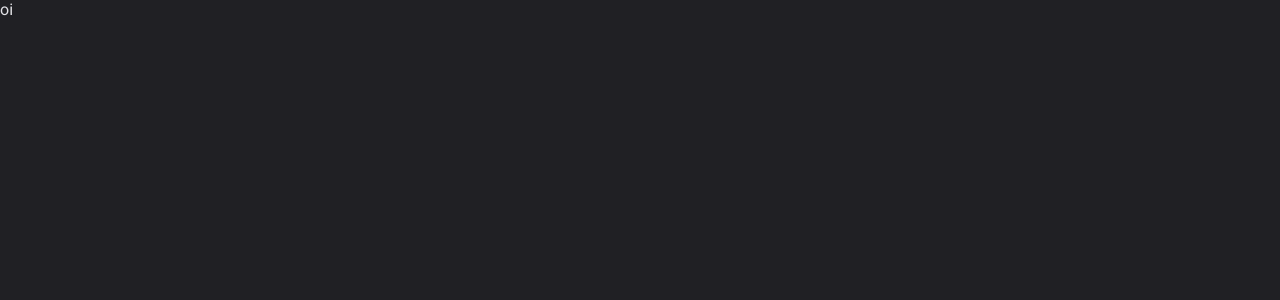
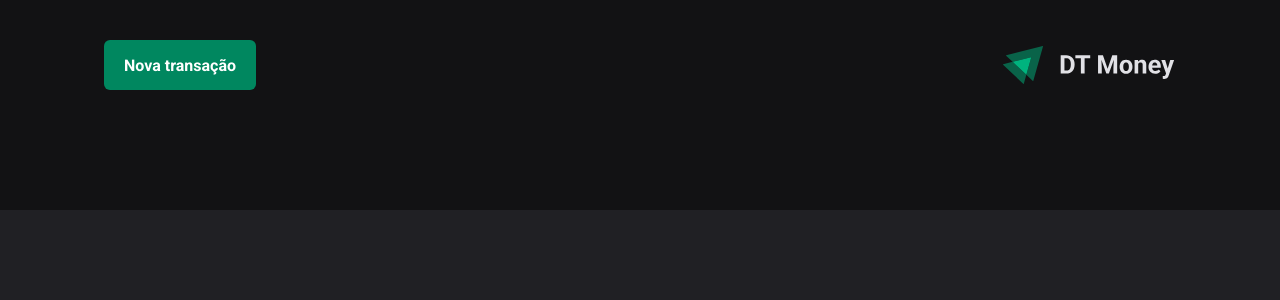
Before and after one commit to mujapira/my-finances, a React (Vite) app: page / in a window 1280 px wide. Shown: the top 300 px of the page. Built offline with nearby package versions, Linux system fonts and the light colour scheme.

Commit message:
feat: Header component

```diff
--- a/src/App.tsx
+++ b/src/App.tsx
@@ -1,4 +1,5 @@
 import { ThemeProvider } from "styled-components";
+import { Transactions } from "./pages/Transactions";
 import { GlobalStyle } from "./styles/global";
 import { defaultTheme } from "./styles/themes/default";
 
@@ -6,8 +7,7 @@
   return (
     <ThemeProvider theme={defaultTheme}>
       <GlobalStyle />
-      <div>oi</div>
-
+      <Transactions />
     </ThemeProvider>
-  )
+  );
 }
--- /dev/null
+++ b/src/components/Header/index.tsx
@@ -0,0 +1,13 @@
+import { HeaderContainer, HeaderContent, NewTransactionButton } from "./styles";
+import Logo from "../../assets/logo.svg";
+
+export function Header() {
+  return (
+    <HeaderContainer>
+      <HeaderContent>
+        <NewTransactionButton>Nova transação</NewTransactionButton>
+        <img src={Logo} alt="" />
+      </HeaderContent>
+    </HeaderContainer>
+  );
+}
--- /dev/null
+++ b/src/components/Header/styles.ts
@@ -0,0 +1,33 @@
+import styled from "styled-components";
+
+export const HeaderContainer = styled.header`
+  background: ${(props) => props.theme["gray-900"]};
+  padding: 2.5rem 0rem 7.5rem;
+`;
+
+export const HeaderContent = styled.div`
+  width: 100%;
+  max-width: 1120px;
+  margin: 0 auto;
+  padding: 0 1.5rem;
+
+  display: flex;
+  justify-content: space-between;
+  align-items: center;
+`;
+
+export const NewTransactionButton = styled.button`
+  height: 50px;
+  border: 0;
+  background: ${(props) => props.theme["green-500"]};
+  color: ${(props) => props.theme.white};
+  font-weight: bold;
+  padding: 0 1.25rem;
+  border-radius: 6px;
+  cursor: pointer;
+
+  &:hover {
+    background-color: ${(props) => props.theme["green-700"]};
+    transition: background-color 0.2s;
+  }
+`;
--- /dev/null
+++ b/src/pages/Transactions/index.tsx
@@ -0,0 +1,9 @@
+import { Header } from "../../components/Header";
+
+export function Transactions() {
+    return (
+        <div>
+            <Header />
+        </div>
+    )
+}
```
Also changed, not shown: src/assets/logo.svg (added), src/pages/Transactions/styles.ts (added).
